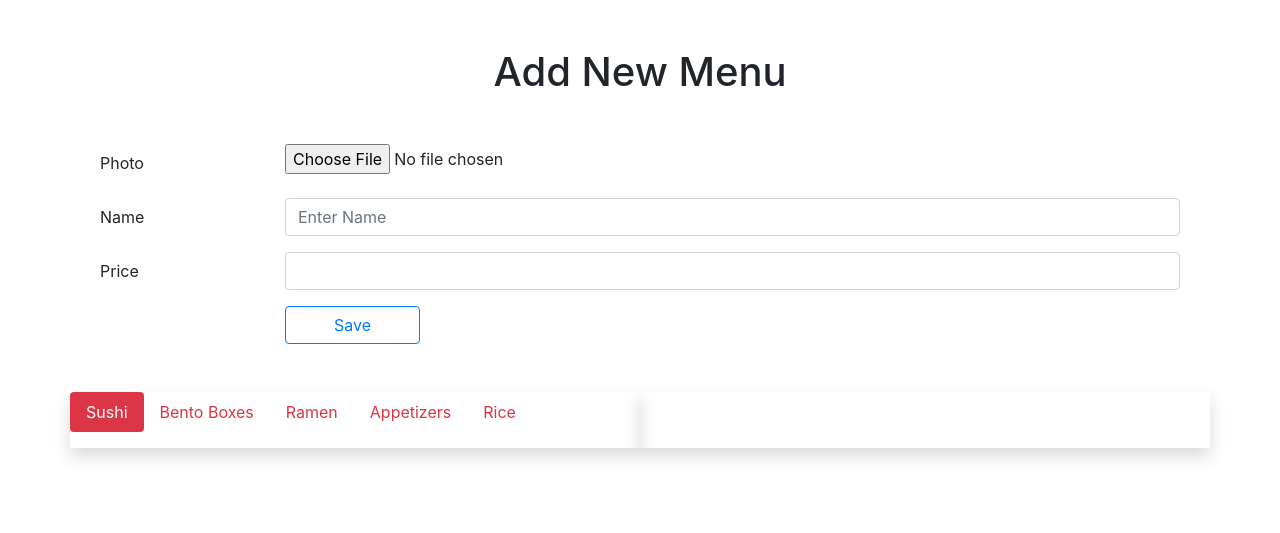
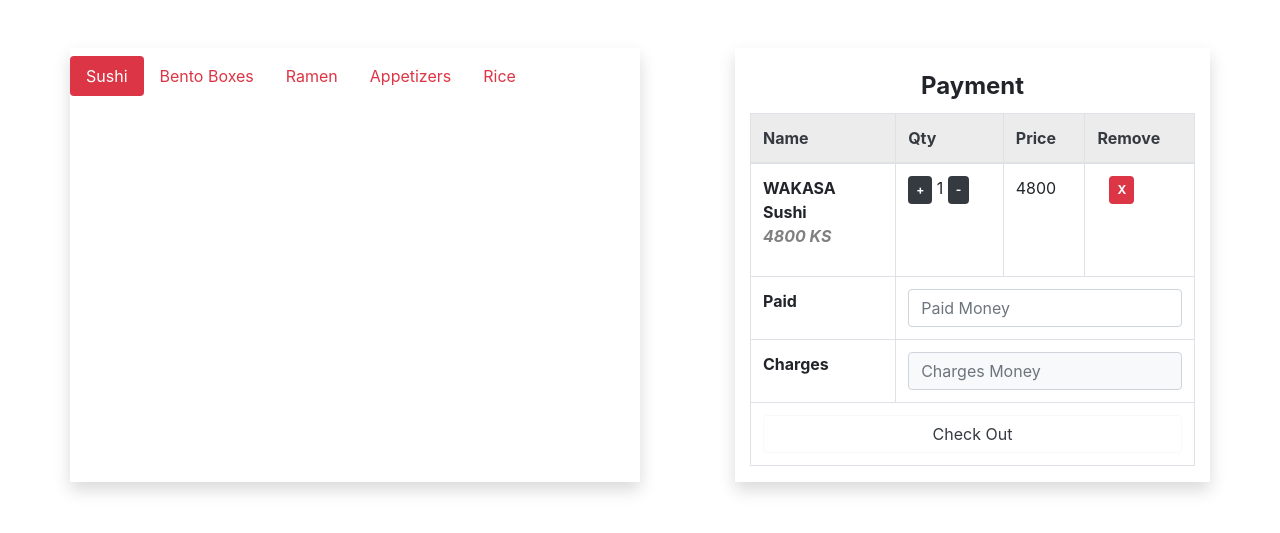
Before and after one commit to phyuphyusan/jp-php-sushi, a PHP site: page / in a window 1280 px wide. Shown: the part 126-659 px from the top of the page. Run offline with PHP 8.4, Linux system fonts and the light colour scheme.

Commit message:
Added a new file

```diff
--- a/custom.js
+++ b/custom.js
@@ -40,13 +40,72 @@
 					`;
 				})
 				$('#showCart').html(html);
+
+				//table show
+				html='';
+				$.each(menuObjArray,function(i,v){
+					html+=`<tr>
+					<td>${j++}</td>
+					<td>${v.photo}</td>
+					<td>${v.name}</td>
+					<td>${v.price}</td>
+					<td>
+					<button class="btn btn-outline-primary"  >
+					<i class="fas fa-info-circle"></i>
+					</button>
+					<button class="btn btn-outline-warning editMenu" id="edit_student"  data-id="${i}"
+					>
+					<i class="fas fa-edit"></i>
+					</button>
+					<button class="btn btn-outline-danger delete" data-id="${i}">
+					<i class="fas fa-trash-alt"></i>
+					</button>
+					</td>
+					</tr>`;
+				})
+				$('#table_data').html(html);
+				 // header("location:menulist.php");
 			}
 		})
 	}
 
-	$('tbody').on('click','.delete',function(){
+		// Delete
+	$('#table_data').on('click','.delete',function(){
 		var id= $(this).data('id');
 		console.log(id);
-	})
+		var ans = confirm('Are you sure you want to delete')
+		if(ans){
+			$.post('deletemenu.php',{id:id},function(data){
+				getMenulist();
+
+			})
+
+		}
+	});
+	// Edit
+
+	$('#table_data').on('click','.editMenu',function(){
+		var id= $(this).data('id');
+
+		$.get('menulist.json',function(response){
+			var menuObjArray=JSON.parse(response)
+
+			var name=menuObjArray[id].name;
+			var price=menuObjArray[id].price;
+
+			console.log("Name ="+name);
+			console.log("Price ="+price);
+
+			$('#edit_name').val(name);
+			$('#edit_price').val(price);
+
+			//image
+			$('#oldphoto').attr('src',profile);
+
+			$('#edit_id').val(id);
+			$('#edit_oldprofile').val(profile);
+
+		});
+	});
 
 });
--- a/index.php
+++ b/index.php
@@ -1,45 +1,12 @@
 <?php
 require 'header.php';
 ?>
-
-<!-- Add New Student -->
-<div class="container" id="addMenu">
-	<div class="mt-5">
-		<h1 class="text-center mb-5">Add New Menu</h1>
-	</div>
-
-	<form class="container" method="POST" action="menu.php" enctype="multipart/form-data"> <!-- because of include file -->
-		<div class="form-group row">
-			<label for="profile" class="col-sm-2 col-form-label">Photo</label>
-			<div class="col-sm-10">
-				<input type="file" class="form-control-file" id="photo" name="photo">
-			</div>
-		</div>
-		<div class="form-group row">
-			<label for="name" class="col-sm-2 col-form-label">Name</label>
-			<div class="col-sm-10">
-				<input type="text" class="form-control" id="name" placeholder="Enter Name" name="name">
-			</div>
-		</div>
-		<div class="form-group row">
-			<label for="email" class="col-sm-2 col-form-label">Price</label>
-			<div class="col-sm-10">
-				<input type="text" class="form-control" id="price" name="price">
-			</div>
-		</div>
-		<div class="form-group row">
-			<div class="offset-2 col-md-10">
-				<button type="submit" class="btn btn-outline-primary px-5">Save</button>
-			</div>
-		</div>
-	</form>
-</div>
-
 
 <!-- For Menu -->
 <div class="container">
 	<div class="row mt-5">
 		<div class="col-sm-12 col-md-6 shadow">
+			<h1></h1>
 			<div class="row">
 				<ul class="nav nav-pills mb-3 " id="pills-tab" role="tablist">
 					<li class="nav-item" role="presentation">
@@ -67,8 +34,49 @@
 
 		</div>
 		<!-- payment -->
-		<div class="col-sm-12 col-md-6 shadow">
-		</div>
+		<div class="offset-1 col-sm-12 col-md-5 shadow">
+			<h4 class="text-center pay mt-4">Payment</h4>
+				<div class="table-responsive">
+					<table class="table table-bordered mt-1">
+					  	<thead class="table-active text-dark">
+						   	<tr>
+						      <th>Name</th>
+						      <th>Qty</th>
+						      <th>Price</th>
+						      <th>Remove</th>
+						    </tr>
+					  	</thead>
+ 					 	<tbody>
+	   						<tr>
+	      						<th class="ws">
+	      							WAKASA Sushi
+	      							<p class="k">4800 KS</p>
+	      						</th>
+							    <td>
+							    	<span class="badge badge-dark text-center p-2">+</span> 1 <span class="badge badge-dark p-2"> - </span>
+							    </td>
+							    <td>4800</td>
+							    <td class="pl-4"><span class="badge badge-danger p-2"> X </span></td>
+							</tr>
+		   					<tr>
+			     				<th>Paid</th>
+								<td colspan="3"><input class="form-control" type="text" name="paid" placeholder="Paid Money"></td>
+							</tr>
+							<tr>
+							     <th>Charges</th>
+							     <td colspan="3"><input class="form-control bg-light" type="text" name="paid" placeholder="Charges Money"></td>
+							</tr>
+							<tr>
+							    <th colspan="4"> <button class="btn btn-outline-light d-block w-100 text-dark">Check Out</button></th>
+							</tr>
+	  					</tbody>
+					</table>
+
+				</div>
+	</div>
+
+
+
 	</div>
 </div>
 
--- a/menulist.json
+++ b/menulist.json
@@ -1,17 +1,17 @@
-[
-    {
+{
+    "0": {
         "name": "Salamon Sushi",
         "price": "5000",
         "photo": "photo\/s1.jpeg"
     },
-    {
-        "name": "Sushi",
-        "price": "2000",
-        "photo": "photo\/s.jpeg"
-    },
-    {
+    "2": {
         "name": "Onigiri",
         "price": "3000",
         "photo": "photo\/s3.jpg"
+    },
+    "3": {
+        "name": "Fish Sushi",
+        "price": "2500",
+        "photo": "photo\/s.jpeg"
     }
-]
+}
```
Also changed, not shown: deletemenu.php (added, +11 -0 lines), menu.php (+2 -14 lines), menulist.php (added, +48 -0 lines), addmenu.php (added).
